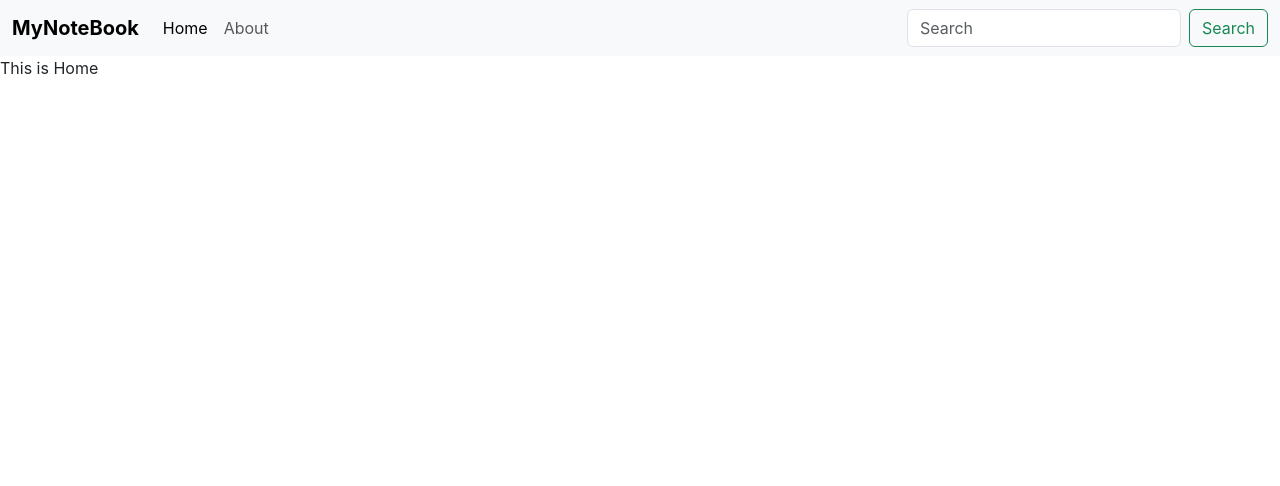
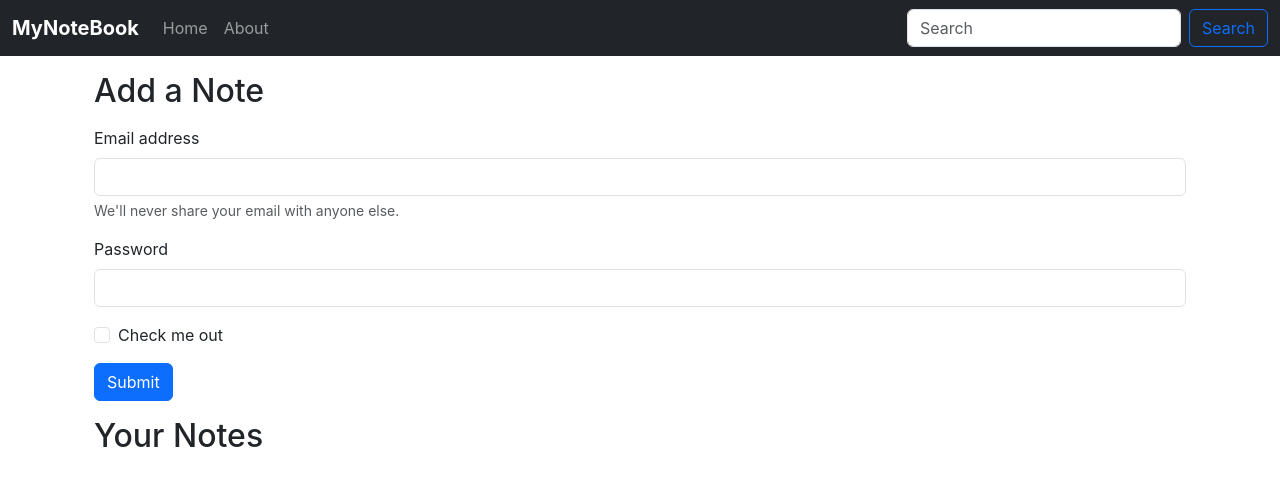
Before and after one commit to gauravssah/MyNoteBook, a React (Create React App) app: page / in a window 1280 px wide. Shown: the top 486 px of the page. Built offline with nearby package versions, Linux system fonts and the light colour scheme.

Commit message:
Remove Some starting code and star working on home page

```diff
--- a/src/App.js
+++ b/src/App.js
@@ -13,18 +13,13 @@
       <NoteState>
         <BrowserRouter>
           <Navbar />
-
-          <Routes>
-            <Route exact path="/" element={<Home />} />
-            <Route exact path="/home" element={<Home />} />
-            <Route exact path="/about" element={<About />} />
-
-
-
-
-
-          </Routes>
-
+          <div className="container">
+            <Routes>
+              <Route exact path="/" element={<Home />} />
+              <Route exact path="/home" element={<Home />} />
+              <Route exact path="/about" element={<About />} />
+            </Routes>
+          </div>
         </BrowserRouter>
       </NoteState>
     </>
--- a/src/components/About.js
+++ b/src/components/About.js
@@ -1,17 +1,11 @@
 import React, { useContext, useEffect } from 'react'
-import NoteContext from '../context/notes/NoteContext'
 
 
 const About = () => {
-    const a = useContext(NoteContext)
 
-    useEffect(() => {
-        a.update();
-        // eslint-disable-next-line
-    }, [])
     return (
         <div>
-            This is About {a.state.name} and he is in class {a.state.class}
+            This is About Page
         </div>
     )
 }
--- a/src/components/Home.js
+++ b/src/components/Home.js
@@ -3,7 +3,29 @@
 const Home = () => {
     return (
         <div>
-            This is Home
+            <div className="container my-3">
+                <h2>Add a Note</h2>
+                <form className='my-3'>
+                    <div className="mb-3">
+                        <label for="exampleInputEmail1" className="form-label">Email address</label>
+                        <input type="email" className="form-control" id="exampleInputEmail1" aria-describedby="emailHelp" />
+                        <div id="emailHelp" className="form-text">We'll never share your email with anyone else.</div>
+                    </div>
+                    <div className="mb-3">
+                        <label for="exampleInputPassword1" className="form-label">Password</label>
+                        <input type="password" className="form-control" id="exampleInputPassword1" />
+                    </div>
+                    <div className="mb-3 form-check" >
+                        <input type="checkbox" className="form-check-input" id="exampleCheck1" style={{ cursor: "pointer" }} />
+                        <label className="form-check-label" for="exampleCheck1" style={{ cursor: "pointer" }}>Check me out</label>
+                    </div>
+                    <button type="submit" className="btn btn-primary">Submit</button>
+                </form>
+            </div>
+
+            <div className="container">
+                <h2>Your Notes</h2>
+            </div>
 
         </div>
     )
--- a/src/components/Navbar.js
+++ b/src/components/Navbar.js
@@ -1,9 +1,14 @@
-import React from 'react';
-import { Link } from "react-router-dom";
+import React, { useEffect } from 'react';
+import { Link, useLocation } from "react-router-dom";
 
 const Navbar = () => {
+    let location = useLocation();
+    useEffect(() => {
+        console.log(location.pathname)
+    }, [location]);
+
     return (
-        <nav className="navbar navbar-expand-lg bg-body-tertiary">
+        <nav className="navbar navbar-expand-lg navbar-dark bg-dark">
             <div className="container-fluid">
                 <Link className="navbar-brand" to="/"> <strong>MyNoteBook</strong></Link>
                 <button className="navbar-toggler" type="button" data-bs-toggle="collapse" data-bs-target="#navbarSupportedContent" aria-controls="navbarSupportedContent" aria-expanded="false" aria-label="Toggle navigation">
@@ -12,12 +17,10 @@
                 <div className="collapse navbar-collapse" id="navbarSupportedContent">
                     <ul className="navbar-nav me-auto mb-2 mb-lg-0">
                         <li className="nav-item">
-                            <Link className="nav-link active" aria-current="page" to="/home">Home</Link>
+                            <Link className={`nav-link ${location.pathname === "/home" ? "active" : ""}`} aria-current="page" to="/home">Home</Link>
                         </li>
                         <li className="nav-item">
-
-
-                            <Link className="nav-link" to="/about">About</Link>
+                            <Link className={`nav-link ${location.pathname === "/about" ? "active" : ""}`} to="/about">About</Link>
                         </li>
                         {/* <li className="nav-item dropdown">
                             <Link className="nav-link dropdown-toggle" to="#" role="button" data-bs-toggle="dropdown" aria-expanded="false">
@@ -34,7 +37,7 @@
                     </ul>
                     <form className="d-flex" role="search">
                         <input className="form-control me-2" type="search" placeholder="Search" aria-label="Search" />
-                        <button className="btn btn-outline-success" type="submit">Search</button>
+                        <button className="btn btn-outline-primary" type="submit">Search</button>
                     </form>
                 </div>
             </div>
--- a/src/context/notes/NoteState.js
+++ b/src/context/notes/NoteState.js
@@ -2,23 +2,9 @@
 import NoteContext from "./NoteContext";
 
 const NoteState = (props) => {
-    const s1 = {
-        "name": "Gaurav",
-        "class": "6b"
-    }
-    const [state, setState] = useState(s1);
-
-    const update = () => {
-        setTimeout(() => {
-            setState({
-                "name": "Saurav",
-                "class": "7b"
-            })
-        }, 1000);
-    }
 
     return (
-        <NoteContext.Provider value={{ state: state, update: update }}>
+        <NoteContext.Provider value={{}}>
             {props.children}
         </NoteContext.Provider>
     )
```
